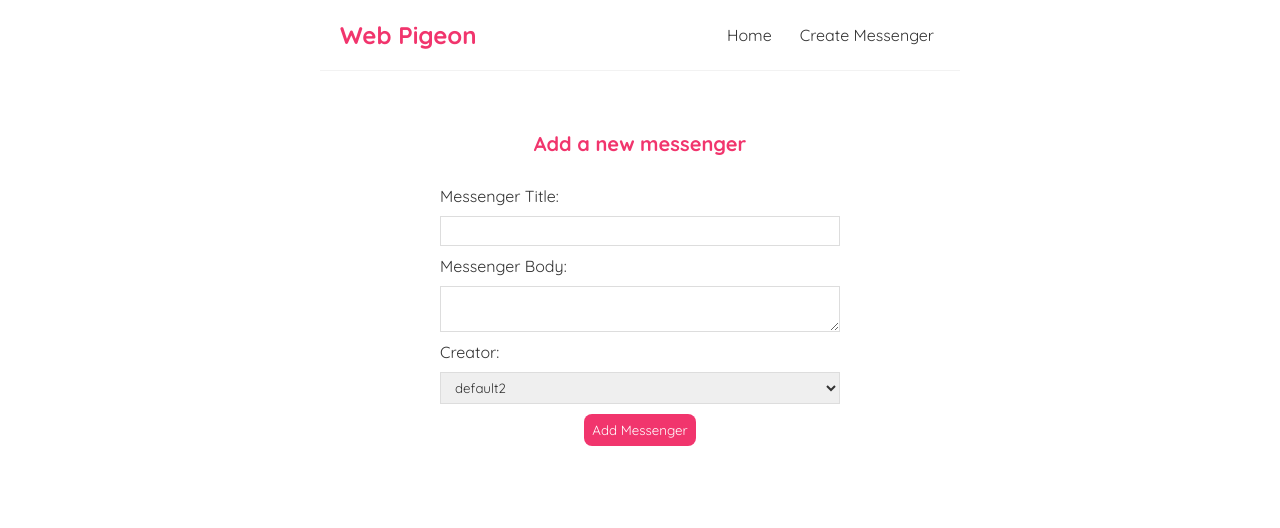
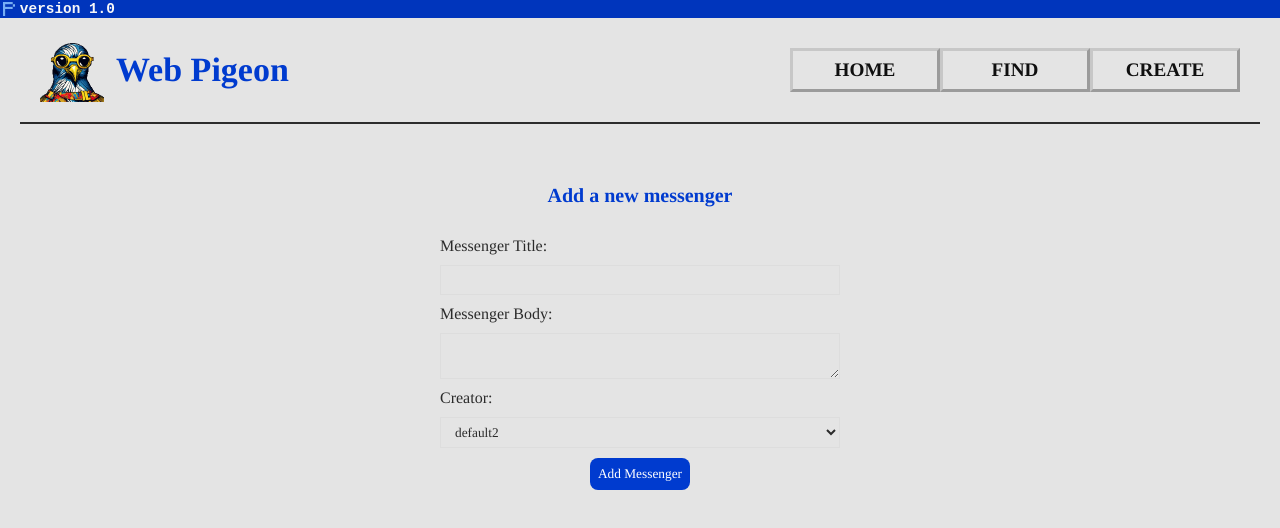
Before and after one commit to AndersJensen5004/WebPigeon, a React (Create React App) app in the folder web-pigeon/: page /create in a window 1280 px wide. Shown: the top 528 px of the page. Built offline with nearby package versions, Linux system fonts and the light colour scheme.

Commit message:
css changes + JS

```diff
--- a/web-pigeon/public/index.html
+++ b/web-pigeon/public/index.html
@@ -24,7 +24,7 @@
       work correctly both with client-side routing and a non-root public URL.
       Learn how to configure a non-root public URL by running `npm run build`.
     -->
-    <title>React App</title>
+    <title>Web Pigeon</title>
   </head>
   <body>
     <noscript>You need to enable JavaScript to run this app.</noscript>
--- a/web-pigeon/src/Navbar.js
+++ b/web-pigeon/src/Navbar.js
@@ -1,14 +1,24 @@
 import {Link} from 'react-router-dom';
+import pigeonLogo from "./pigeon-logo.png";
+import letterLogo from "./letter-logo.png";
 
 const Navbar = () => {
     return (
+        <>
+        <div className="header">
+            <img src={letterLogo} alt="Letter P" />
+            version 1.0
+        </div>
         <nav className="navbar">
+            <img src={pigeonLogo} alt="Web Pigeon Logo"/>
             <h1>Web Pigeon</h1>
             <div className="links">
                 <Link to="/">Home</Link>
-                <Link to="/create" >Create Messenger</Link>
+                <Link to="/">Find</Link>
+                <Link to="/create" >Create</Link>
             </div>
         </nav>
+        </>
     );
 }
 
--- a/web-pigeon/src/index.css
+++ b/web-pigeon/src/index.css
@@ -1,35 +1,81 @@
-@import url('https://fonts.googleapis.com/css2?family=Quicksand:wght@300;400;500;600;700&display=swap');
-
 /* base styles */
 * {
   margin: 0;
-  font-family: "Quicksand";
-  color: #333;
+  font-family: "Times";
+  color: #2b2b2b;
+  background-color: #e4e4e4;
+}
+.header {
+  display: flex;
+  align-items: center;
+  font-family: monospace;
+  font-weight: bold;
+  margin: 0 auto;
+  font-size: 0.9rem;
+  min-height: 1.15rem;
+  max-height: 1.15rem;
+  background-color: #0035bc;
+  color: #f7f7f7;
+}
+.header img {
+  height: 0.9rem;
+  margin-right: 0.3rem;
+  margin-left: 0.2rem;
+  background-color: transparent;
 }
 .navbar {
   padding: 20px;
   display: flex;
   align-items: center;
-  max-width: 600px;
+  max-width: 1200px;
   margin: 0 auto;
-  border-bottom: 1px solid #f2f2f2;
+  border-bottom: 2px solid #2c2c2c;
 }
 .navbar h1 {
-  color: #f1356d;
+  color: #003bcf;
+  font-weight: bold;
+  font-size: 34px;
 }
 .navbar .links {
   margin-left: auto;
 }
 .navbar a {
-  margin-left: 16px;
+
   text-decoration: none;
-  padding: 6px;
+  text-align: center;
+
+  background: #e4e4e4;
+	border-bottom: 3px inset rgba(0,0,0,.5);
+	border-right: 3px inset rgba(0,0,0,.5);
+	border-left: 3px inset rgba(255,255,255,.5);
+	border-top: 3px inset rgba(255,255,255,.5);
+	box-sizing: border-box;
+	color: #0f0f0f;
+
+	cursor: pointer;
+	display: inline-block;
+	font-size: 1.2rem;
+  font-weight: bold;
+
+	min-width: 150px;
+	padding: .5rem;
+	text-transform: uppercase;
+	width: auto;
+
 }
 .navbar a:hover {
-  color: #f1356d;
+  color: #003bcf;
+  background: #f1f1f1;
+}
+.navbar a:active {
+  background: #999999;
+}
+.navbar img{
+  max-height: 4rem;
+  margin-right: 0.75rem;
 }
 .content {
-  max-width: 600px;
+  max-width: 1000px;
   margin: 40px auto;
   padding: 20px;
 }
@@ -38,14 +84,14 @@
 .messenger-preview {
   padding: 10px 16px;
   margin: 20px 0;
-  border-bottom: 1px solid #fafafa;
+  border-bottom: 2px solid #9b9b9b;
 }
 .messenger-preview:hover {
   box-shadow: 1px 3px 5px rgba(0, 0, 0, 0.1);
 }
 .messenger-preview h2{
   font-size: 20px;
-  color: #f1356d;
+  color: #003bcf;
   margin-bottom: 8px;
 }
 .messenger-preview a{
@@ -56,14 +102,14 @@
 /* blog details page */
 .messenger-details h2 {
   font-size: 20px;
-  color: #f1356d;
+  color: #003bcf;
   margin-bottom: 10px;
 }
 .messenger-details div {
   margin: 20px 0;
 }
 .messenger-details button {
-  background: #f1356d;
+  background: #003bcf;
   color: #fff;
   border: 0;
   padding: 8px;
@@ -83,7 +129,7 @@
 }
 .create h2 {
   font-size: 20px;
-  color: #f1356d;
+  color: #003bcf;
   margin-bottom: 30px;
 }
 .create input, .create textarea, .create select {
@@ -95,7 +141,7 @@
   display: block;
 }
 .create button {
-  background: #f1356d;
+  background: #003bcf;
   color: #fff;
   border: 0;
   padding: 8px;
```
Also changed, not shown: web-pigeon/data/db.json (+12 -12 lines), web-pigeon/src/letter-logo.png (added), web-pigeon/src/pigeon-logo.png (added).
